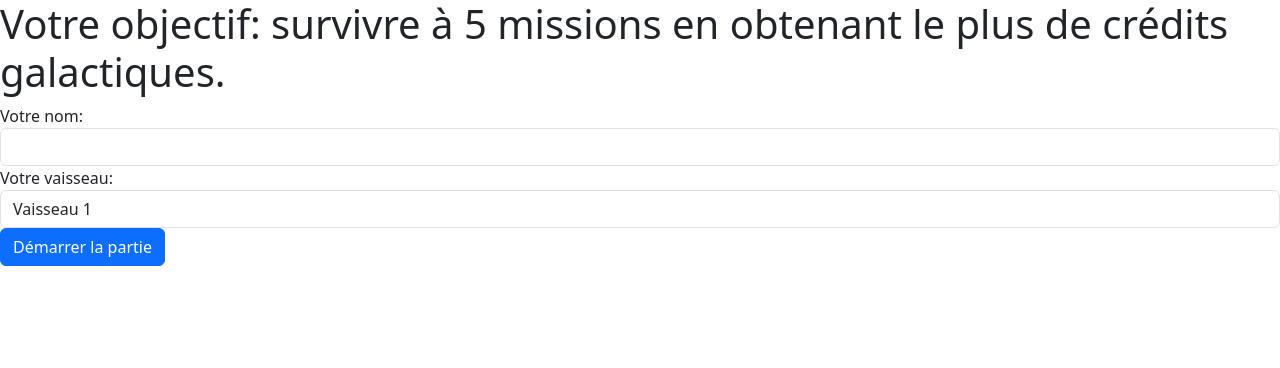
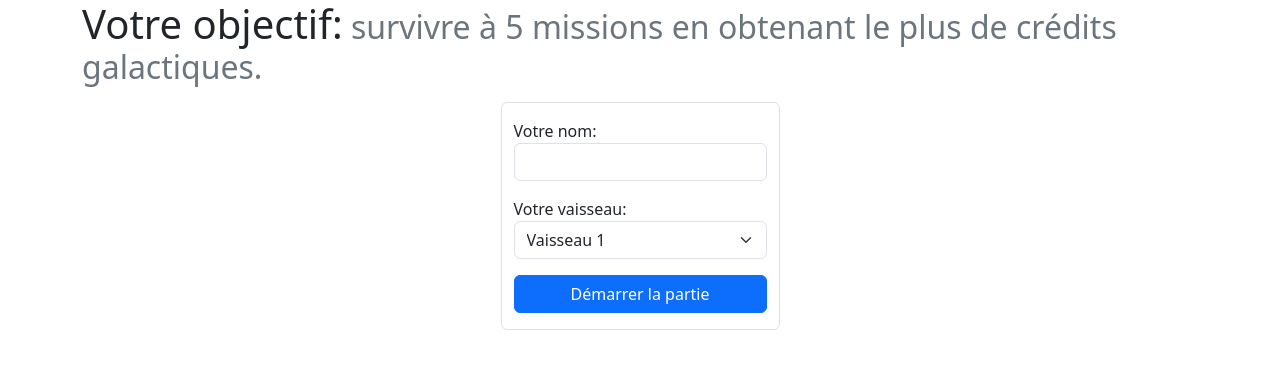
Before and after one commit to nicolasdube123/appweb-tp2, a Vue app: page / in a window 1280 px wide. Shown: the top 368 px of the page. Built offline with nearby package versions, Linux system fonts and the light colour scheme.

Commit message:
Formulaire home

```diff
--- a/src/App.vue
+++ b/src/App.vue
@@ -1,25 +1,10 @@
 <script setup lang="ts">
-
+    import Home from "./components/Home.vue"
 </script>
 
 <template>
-    <h1>Votre objectif: survivre à 5 missions en obtenant le plus de crédits galactiques.</h1>
-    <div id="shipForm">
-        <form>
-        <div class="form-group  ">
-            <label for="name">Votre nom:</label>
-            <input type="text" class="form-control" id="name">
-        </div>
-        <div class="form-group">
-            <label for="shipSelect">Votre vaisseau:</label>
-            <select class="form-control" id="shipSelect">
-                <option value="ship1">Vaisseau 1</option>
-                <option value="ship2">Vaisseau 2</option>
-                <option value="ship3">Vaisseau 3</option>
-            </select>
-        </div>
-        <button type="submit" class="btn btn-primary btn-block">Démarrer la partie</button>
-        </form>
+    <div class="container">
+        <Home/>
     </div>
 </template>
 
--- a/src/components/Home.vue
+++ b/src/components/Home.vue
@@ -3,7 +3,28 @@
 </script>
 
 <template>
-
+    <p>
+        <span class="h1">Votre objectif:</span>
+        <span class="h2 text-secondary"> survivre à 5 missions en obtenant le plus de crédits galactiques.</span>
+    </p>
+    <div id="shipForm" class="container w-25 border rounded">
+        <form>
+        <div class="form-group my-3">
+            <label for="name">Votre nom:</label>
+            <input type="text" class="form-control" id="name">
+        </div>
+        <div class="form-group my-3">
+            <label for="shipSelect">Votre vaisseau:</label>
+            <select class="form-select" id="shipSelect">
+                <!--utiliser un v-for-->
+                <option value="ship1">Vaisseau 1</option>
+                <option value="ship2">Vaisseau 2</option>
+                <option value="ship3">Vaisseau 3</option>
+            </select>
+        </div>
+        <button type="submit" class="btn btn-primary btn-block w-100 mb-3">Démarrer la partie</button>
+        </form>
+    </div>
 </template>
 
 <style scoped>
```
